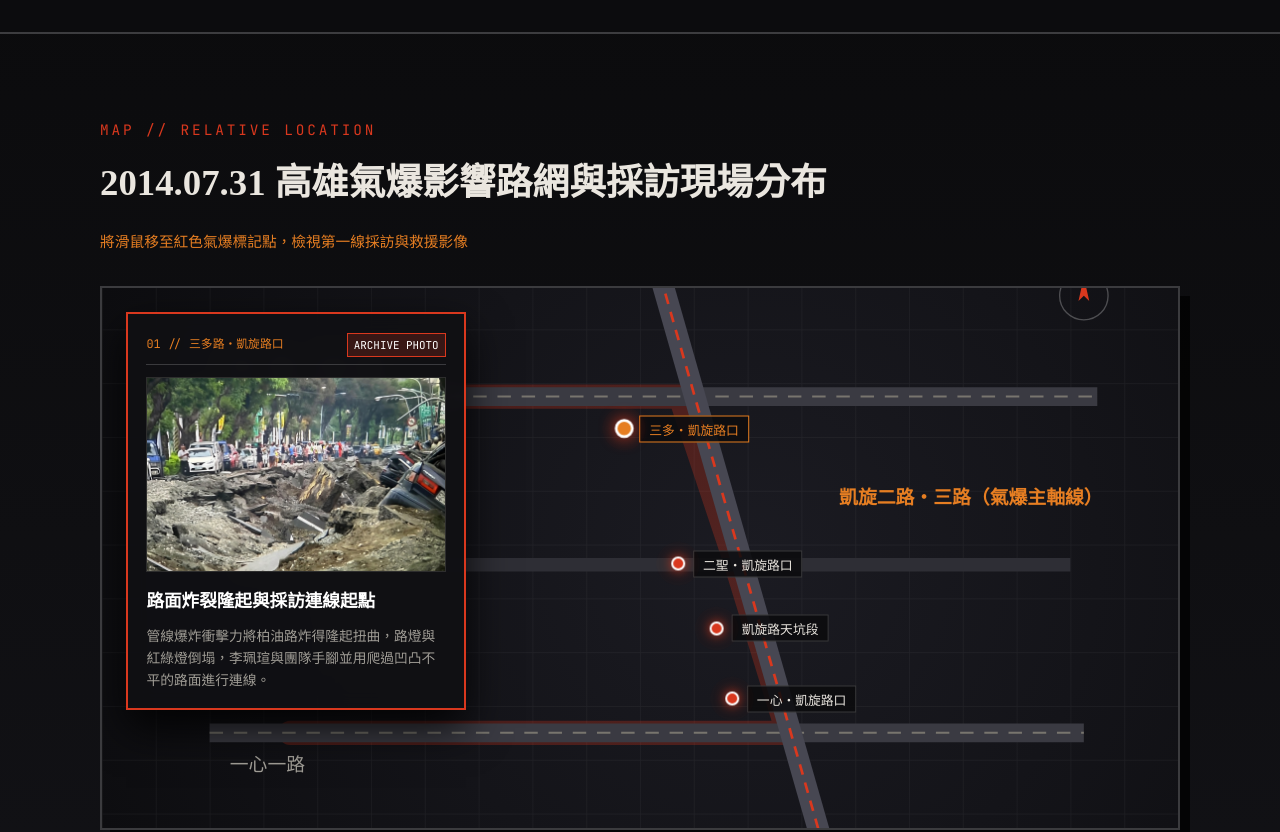
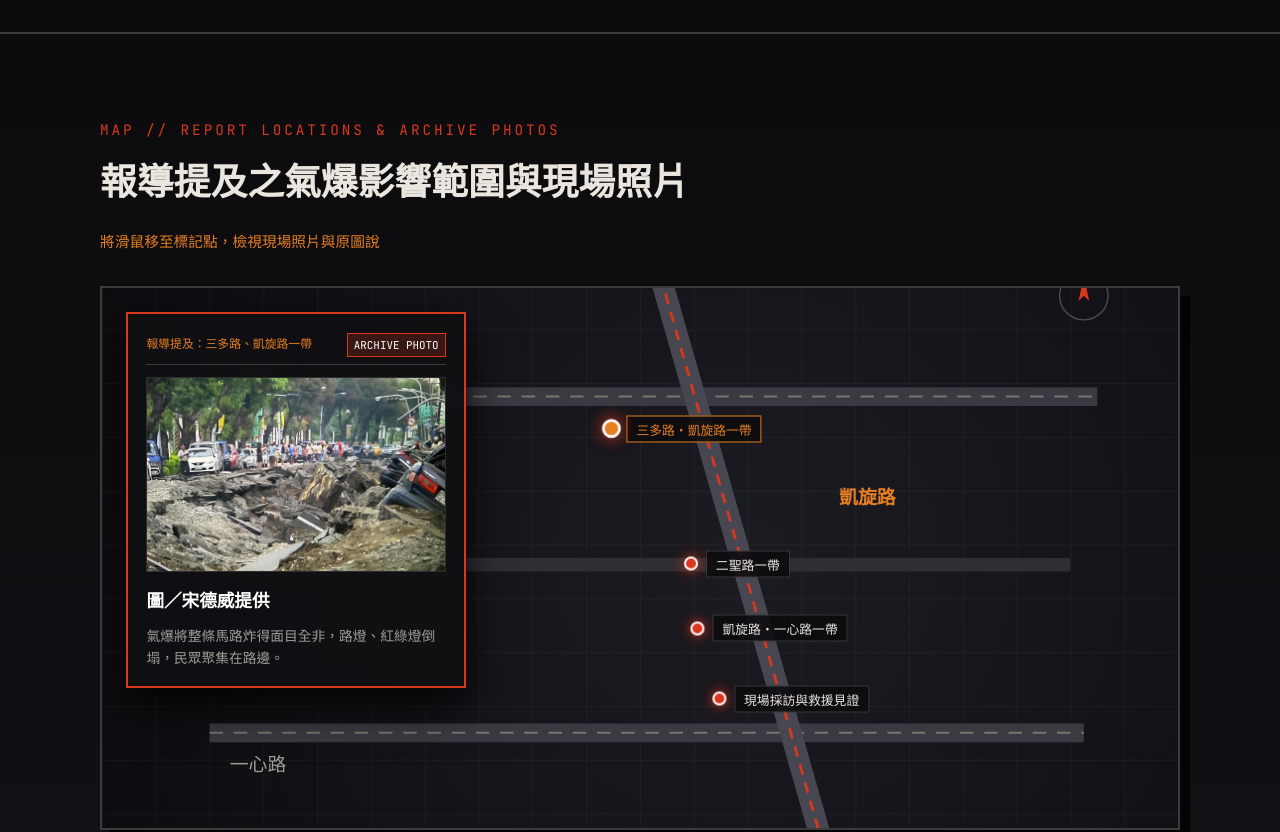
Before and after one commit to mhy1225/gasexplosiontry, a plain HTML site: page index.html in a window 1280 px wide. Shown: the part 2440-3272 px from the top of the page. Drawn offline with Linux system fonts and the light colour scheme.

Commit message:
Update index.html

```diff
--- a/index.html
+++ b/index.html
@@ -119,24 +119,22 @@
     </div>
   </section>
 
-  <!-- 新增：氣爆相對位置互動地圖（導言結束後） -->
+  <!-- 氣爆相對位置互動地圖（完全貼合報導原文與原圖說） -->
   <section class="map-section" id="disaster-map">
     <div class="container">
       <div class="map-header reveal-up">
-        <span class="chapter-num">MAP // RELATIVE LOCATION</span>
-        <h2>2014.07.31 高雄氣爆影響路網與採訪現場分布</h2>
+        <span class="chapter-num">MAP // REPORT LOCATIONS &amp; ARCHIVE PHOTOS</span>
+        <h2>報導提及之氣爆影響範圍與現場照片</h2>
         <p class="map-hint">
-          <span class="desktop-hint">將滑鼠移至紅色氣爆標記點，檢視第一線採訪與救援影像</span>
-          <span class="mobile-hint">點擊地圖上的紅色氣爆標記點，檢視第一線採訪與救援影像</span>
+          <span class="desktop-hint">將滑鼠移至標記點，檢視現場照片與原圖說</span>
+          <span class="mobile-hint">點擊標記點，檢視現場照片與原圖說</span>
         </p>
       </div>
 
       <div class="map-wrapper reveal-up">
-        <!-- 相對位置戰術路網圖 -->
         <div class="tactical-map">
-          <!-- SVG 道路網底圖（三多路、凱旋路、二聖路、一心路相對位置） -->
+          <!-- 僅標示報導原文提及之道路與區域：三多路、凱旋路、一心路一帶與二聖路一帶 -->
           <svg class="road-svg" viewBox="0 0 800 500" preserveAspectRatio="xMidYMid slice">
-            <!-- 網格背景線 -->
             <defs>
               <pattern id="grid" width="40" height="40" patternUnits="userSpaceOnUse">
                 <path d="M 40 0 L 0 0 0 40" fill="none" stroke="rgba(255,255,255,0.05)" stroke-width="1"/>
@@ -144,27 +142,24 @@
             </defs>
             <rect width="800" height="500" fill="url(#grid)" />
 
-            <!-- 地下石化管線警示光暈 -->
-            <path d="M 120 130 L 430 130 L 470 250 L 510 380 L 140 380" fill="none" stroke="rgba(217, 56, 30, 0.28)" stroke-width="18" stroke-linecap="round" stroke-linejoin="round"/>
-
-            <!-- 東西向主幹道：三多一路／二路 -->
+            <!-- 三多路 -->
             <line x1="60" y1="130" x2="740" y2="130" stroke="#3a3a42" stroke-width="14"/>
             <line x1="60" y1="130" x2="740" y2="130" stroke="#78756e" stroke-width="1.5" stroke-dasharray="10,8"/>
-            <text x="85" y="112" fill="#a09d96" font-size="14" font-family="Noto Sans TC">三多一路 / 三多二路</text>
+            <text x="85" y="112" fill="#a09d96" font-size="14" font-family="Noto Sans TC">三多路</text>
 
-            <!-- 東西向幹道：二聖一路 -->
+            <!-- 二聖路一帶 -->
             <line x1="100" y1="255" x2="720" y2="255" stroke="#2e2e35" stroke-width="10"/>
-            <text x="115" y="240" fill="#88857e" font-size="13" font-family="Noto Sans TC">二聖一路</text>
+            <text x="115" y="240" fill="#88857e" font-size="13" font-family="Noto Sans TC">二聖路一帶</text>
 
-            <!-- 東西向主幹道：一心一路 -->
+            <!-- 一心路 -->
             <line x1="80" y1="380" x2="730" y2="380" stroke="#3a3a42" stroke-width="14"/>
             <line x1="80" y1="380" x2="730" y2="380" stroke="#78756e" stroke-width="1.5" stroke-dasharray="10,8"/>
-            <text x="95" y="408" fill="#a09d96" font-size="14" font-family="Noto Sans TC">一心一路</text>
+            <text x="95" y="408" fill="#a09d96" font-size="14" font-family="Noto Sans TC">一心路</text>
 
-            <!-- 南北向核心氣爆軸線：凱旋二路 / 凱旋三路 -->
+            <!-- 凱旋路 -->
             <line x1="415" y1="40" x2="535" y2="460" stroke="#474752" stroke-width="16"/>
             <line x1="415" y1="40" x2="535" y2="460" stroke="#d9381e" stroke-width="2" stroke-dasharray="8,6"/>
-            <text x="548" y="210" fill="#e67e22" font-size="14" font-weight="bold" font-family="Noto Sans TC">凱旋二路・三路（氣爆主軸線）</text>
+            <text x="548" y="210" fill="#e67e22" font-size="14" font-weight="bold" font-family="Noto Sans TC">凱旋路</text>
 
             <!-- 方位標示 -->
             <g transform="translate(730, 55)">
@@ -174,61 +169,61 @@
             </g>
           </svg>
 
-          <!-- 互動熱點 1：三多路・凱旋路口 -->
+          <!-- 標記 1：三多路、凱旋路一帶 -->
           <button type="button" class="map-pin active" style="top: 26%; left: 54%;"
             data-img="photo1.jpg"
-            data-loc="01 // 三多路・凱旋路口"
-            data-title="路面炸裂隆起與採訪連線起點"
-            data-desc="管線爆炸衝擊力將柏油路炸得隆起扭曲，路燈與紅綠燈倒塌，李珮瑄與團隊手腳並用爬過凹凸不平的路面進行連線。">
+            data-loc="報導提及：三多路、凱旋路一帶"
+            data-title="圖／宋德威提供"
+            data-desc="氣爆將整條馬路炸得面目全非，路燈、紅綠燈倒塌，民眾聚集在路邊。">
             <span class="pin-pulse"></span>
             <span class="pin-dot"></span>
-            <span class="pin-label">三多・凱旋路口</span>
+            <span class="pin-label">三多路・凱旋路一帶</span>
           </button>
 
-          <!-- 互動熱點 2：二聖路・凱旋路口 -->
+          <!-- 標記 2：二聖路一帶 -->
           <button type="button" class="map-pin" style="top: 51%; left: 59%;"
             data-img="photo2.jpg"
-            data-loc="02 // 二聖路・凱旋路一帶"
-            data-title="搜救犬與消防隊員挺進瓦礫"
-            data-desc="宋德威先在對面婦產科診所協助抱出十多名嬰兒，隨後前往災情慘重的二聖路一帶，目睹消防隊員與搜救犬在坍塌路面展開搜救。">
+            data-loc="報導提及：二聖路一帶"
+            data-title="圖／宋德威提供"
+            data-desc="消防隊員與搜救犬不畏危險，穿梭在氣爆坍塌的馬路上，展開救援重建工作。">
             <span class="pin-pulse"></span>
             <span class="pin-dot"></span>
-            <span class="pin-label">二聖・凱旋路口</span>
+            <span class="pin-label">二聖路一帶</span>
           </button>
 
-          <!-- 互動熱點 3：凱旋路深溝天坑段 -->
+          <!-- 標記 3：凱旋路、三多路與一心路一帶 -->
           <button type="button" class="map-pin" style="top: 63%; left: 62%;"
             data-img="photo3.jpg"
-            data-loc="03 // 凱旋三路塌陷深溝"
-            data-title="救援消防車墜入氣爆天坑"
-            data-desc="地下丙烯連環引爆炸出數公尺深的壕溝天坑，第一時間趕抵現場灌救的消防車也隨路面坍塌掉入坑中。">
+            data-loc="報導提及：凱旋路、三多路與一心路一帶"
+            data-title="圖／宋德威提供"
+            data-desc="救援用消防車也掉進氣爆造成的天坑中。">
             <span class="pin-pulse"></span>
             <span class="pin-dot"></span>
-            <span class="pin-label">凱旋路天坑段</span>
+            <span class="pin-label">凱旋路・一心路一帶</span>
           </button>
 
-          <!-- 互動熱點 4：一心路・凱旋路口 -->
+          <!-- 標記 4：凱旋路、三多路與一心路一帶 -->
           <button type="button" class="map-pin" style="top: 76%; left: 64%;"
             data-img="photo4.jpg"
-            data-loc="04 // 一心路・凱旋路口"
-            data-title="碎石瓦礫間的救援與鏡頭見證"
-            data-desc="氣爆後路面布滿碎石，救援人員架起梯子穿梭搶救，新聞攝影記者扛著攝影機在第一線為社會留存歷史見證。">
+            data-loc="報導提及：凱旋路、三多路與一心路一帶"
+            data-title="圖／李珮瑄提供"
+            data-desc="氣爆後的地上布滿碎石，救援人員爬上梯子，而記者拿著攝影機，為社會大眾見證重要時刻。">
             <span class="pin-pulse"></span>
             <span class="pin-dot"></span>
-            <span class="pin-label">一心・凱旋路口</span>
+            <span class="pin-label">現場採訪與救援見證</span>
           </button>
 
-          <!-- 彈出照片資訊卡（電腦版浮動在右側／手機版自動變為下方固定卡片） -->
+          <!-- 彈出照片資訊卡 -->
           <div class="map-popup-card" id="mapPopupCard">
             <div class="popup-header">
-              <span id="popupLoc">01 // 三多路・凱旋路口</span>
+              <span id="popupLoc">報導提及：三多路、凱旋路一帶</span>
               <span class="popup-live">ARCHIVE PHOTO</span>
             </div>
             <div class="popup-img-box">
-              <img id="popupImg" src="photo1.jpg" alt="高雄氣爆現場照片" />
+              <img id="popupImg" src="photo1.jpg" alt="氣爆將整條馬路炸得面目全非，路燈、紅綠燈倒塌，民眾聚集在路邊。" />
             </div>
-            <h3 id="popupTitle">路面炸裂隆起與採訪連線起點</h3>
-            <p id="popupDesc">管線爆炸衝擊力將柏油路炸得隆起扭曲，路燈與紅綠燈倒塌，李珮瑄與團隊手腳並用爬過凹凸不平的路面進行連線。</p>
+            <h3 id="popupTitle">圖／宋德威提供</h3>
+            <p id="popupDesc">氣爆將整條馬路炸得面目全非，路燈、紅綠燈倒塌，民眾聚集在路邊。</p>
           </div>
         </div>
       </div>
```
